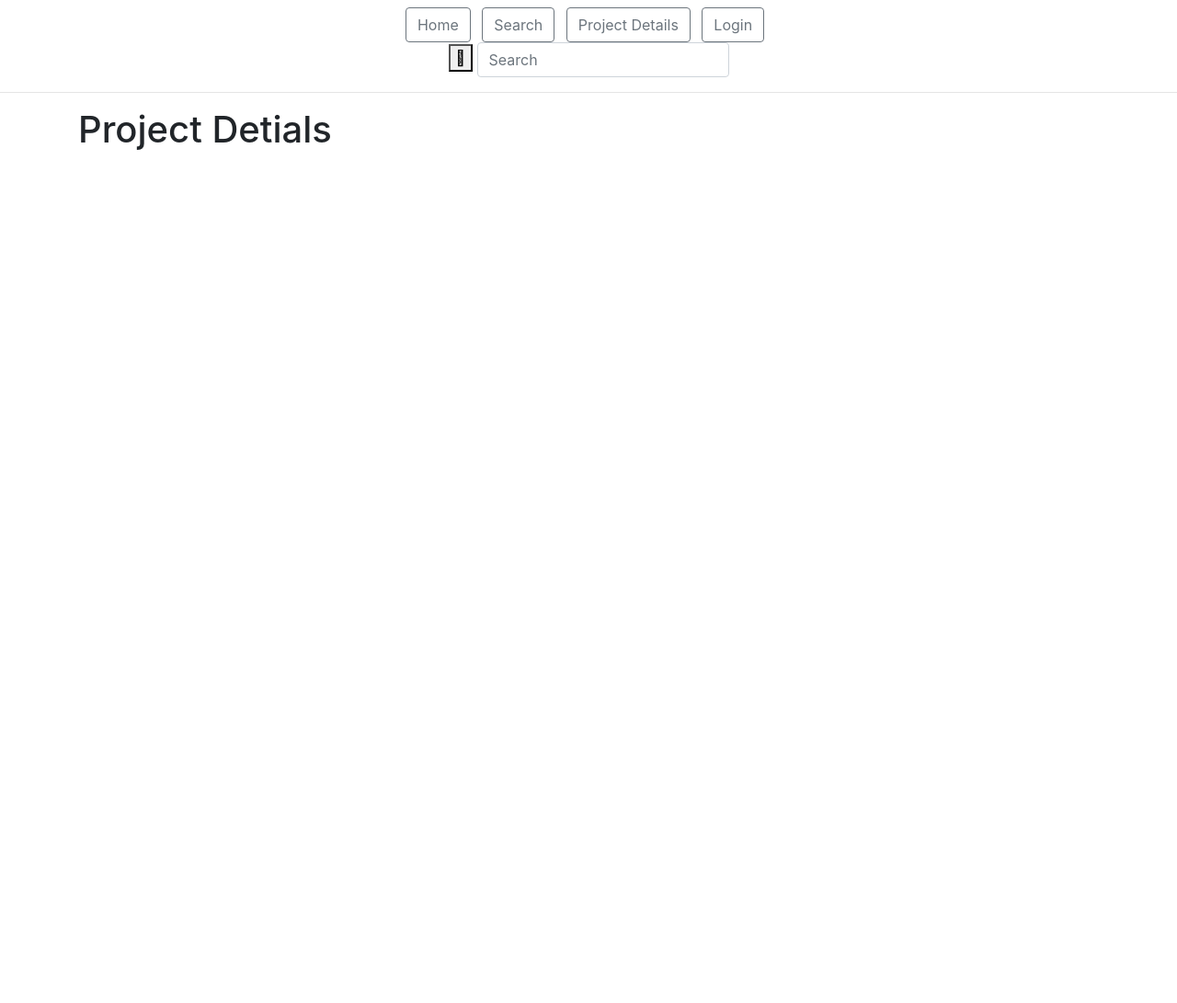
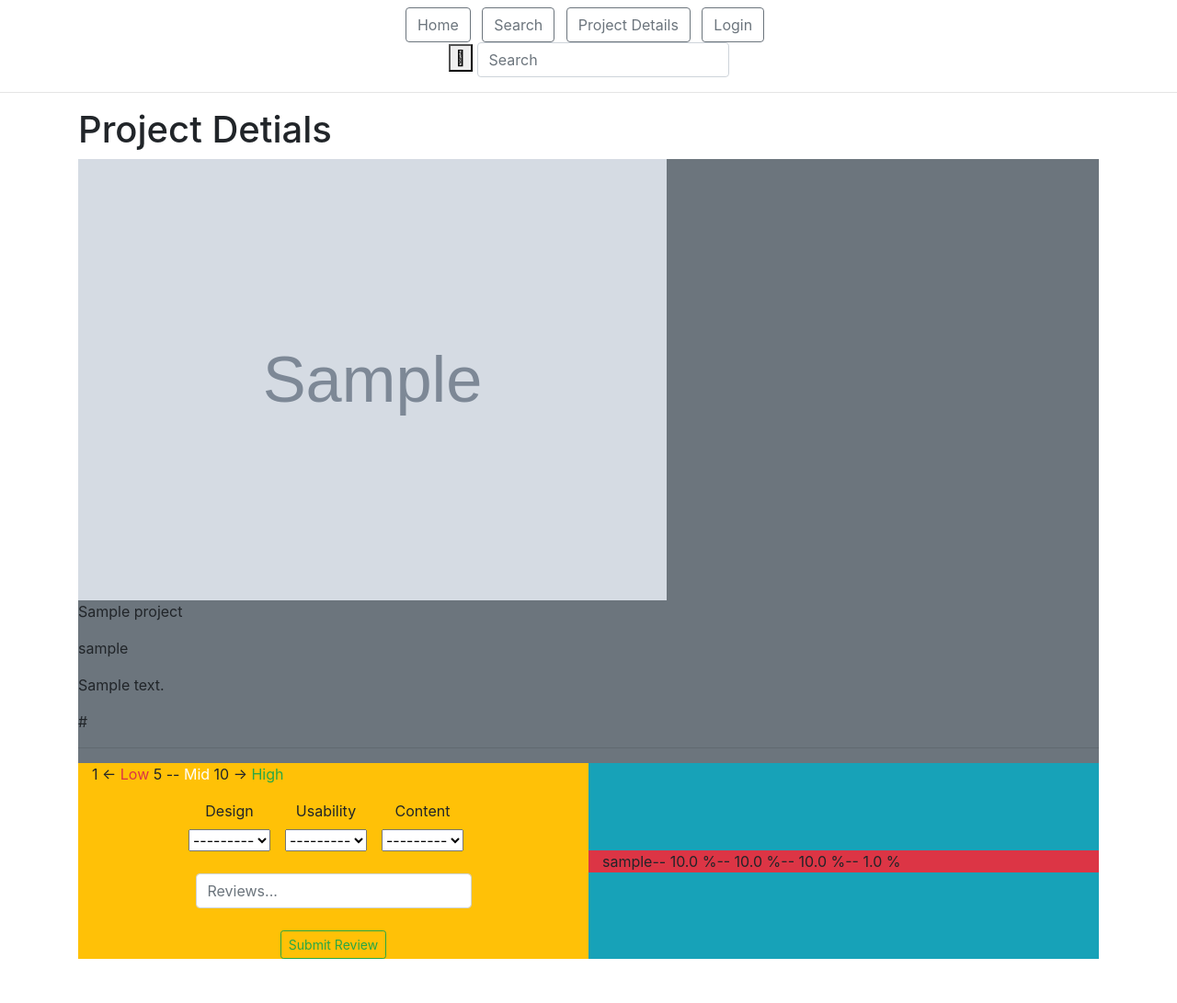
Before and after one commit to layersony/awwwards, a Django app: template portfolios/templates/profile/projectdetails.html in a window 1280 px wide. Shown: the whole page at 92% size. Before the commit the page ends 163 px from the top, so only its background shows below. Run offline with Django 3.2, Linux system fonts and the light colour scheme; tables that the repository leaves empty hold one stand-in row (values such as "Sample post"); the template is opened without the code that fills it: values that come from a table or form of the project are taken from there, most other values are stand-ins (such as "Sample title", 1, 10 or a date in 2020); grey boxes marked "Sample" are stand-in pictures; some libraries are stand-ins or nearby versions.

Commit message:
project details added

```diff
--- a/portfolios/templates/profile/projectdetails.html
+++ b/portfolios/templates/profile/projectdetails.html
@@ -1,5 +1,61 @@
 {% extends 'base.html' %}
+{% load bootstrap4 %}
 
 {% block content %}
   <h1>Project Detials</h1>
+  <div class="bg-secondary">
+      <img src="{{ specproject.image.url }}" alt="{{ specproject.title }}" style='width:50vw'>
+      <p>{{ specproject.title }}</p>
+      <p>{{ specproject.projectowner }}</p>
+      {% autoescape on %}
+      <p>{{ specproject.description|safe }}</p>
+      {% endautoescape %}
+
+      <p>{{ project.livelink }}</p>
+
+      <hr>
+      <div class="review_overrall bg-success">
+
+      </div>
+
+      <div class="d-flex justify-content-between align-items-center bg-info mb-5">
+        <div class="col-md-6 bg-warning">
+          <p>1 <- <span class="text-danger">Low</span> 5 -- <span class='text-white'>Mid</span>  10 -> <span class='text-success'>High</span></p>
+          <form method="post" id="rateforms" class="d-flex flex-column justify-content-between align-items-center" >
+            {% csrf_token %}
+            <!-- rateform -->
+            <div class="d-flex justify-content-between align-items-center">
+              <div class="d-flex flex-column justify-content-between align-items-center mr-3" >
+                <label for="{{ rateform.design.id_for_label }}">Design</label>
+                {{ rateform.design }}
+              </div>
+              <div class="d-flex flex-column justify-content-between align-items-center mr-3">
+                <label for="{{ rateform.usability.id_for_label }}">Usability</label>
+                {{ rateform.usability }}
+              </div>
+              <div class="d-flex flex-column justify-content-between align-items-center mr-3">
+                <label for="{{ rateform.content.id_for_label }}">Content</label>
+                {{ rateform.content }}
+              </div>
+            </div>
+            <br>
+            {{ rateform.review }}
+            <br>
+            <input type="hidden" value="{{ specproject.id }}" name="project_id">
+            <button class="btn btn-outline-success btn-sm" type="submit">Submit Review</button>
+          </form>
+        </div>
+
+        <div class="col-md-6 bg-danger">
+          {% for allrate in allratesproject %}
+          <span>{{ allrate.user.profile }}</span>--
+          <span>{{ allrate.design_average }} %</span>--
+          <span>{{ allrate.usability_average }} %</span>--
+          <span>{{ allrate.content_average }} %</span>--
+          <span>{{ allrate.overall }} %</span>
+          <br>
+          {% endfor %}
+        </div>
+      </div>
+  </div>
 {% endblock %}
```
